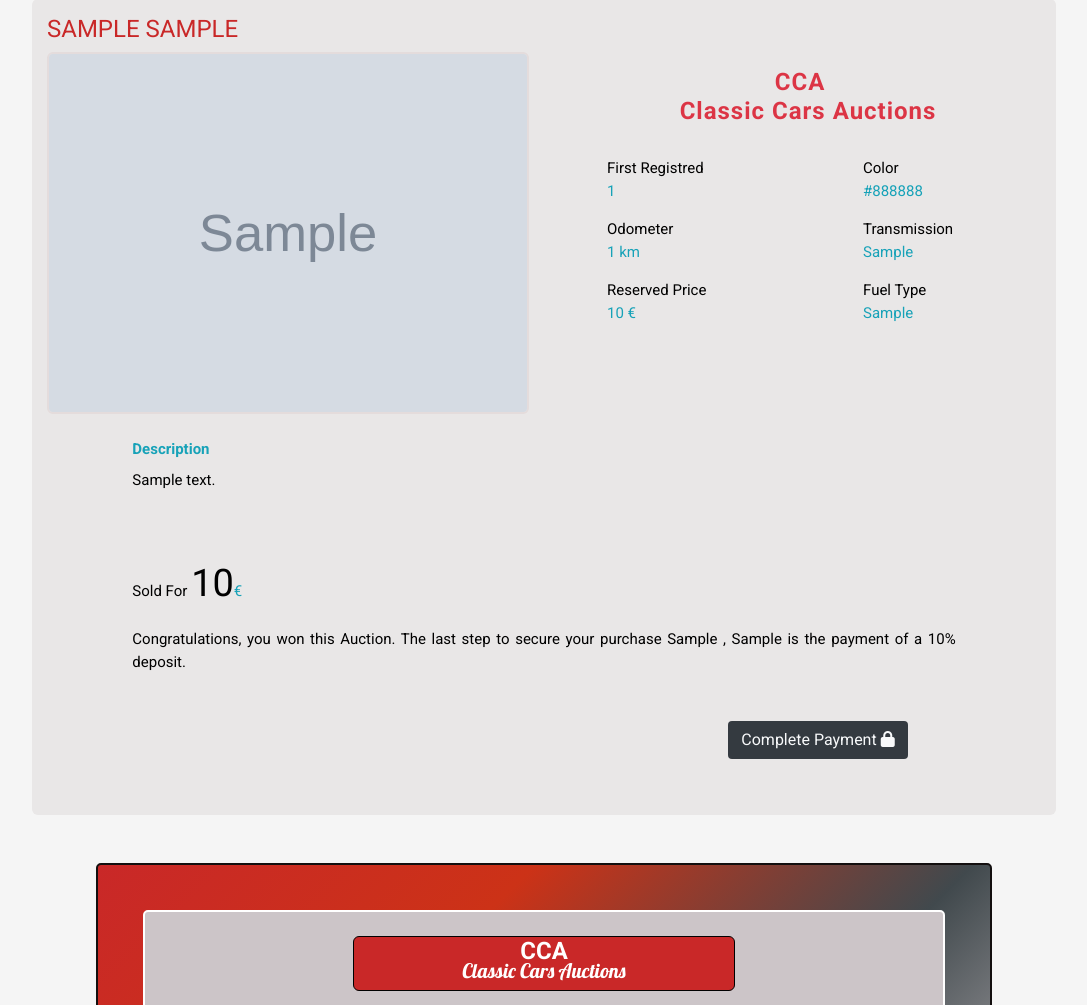
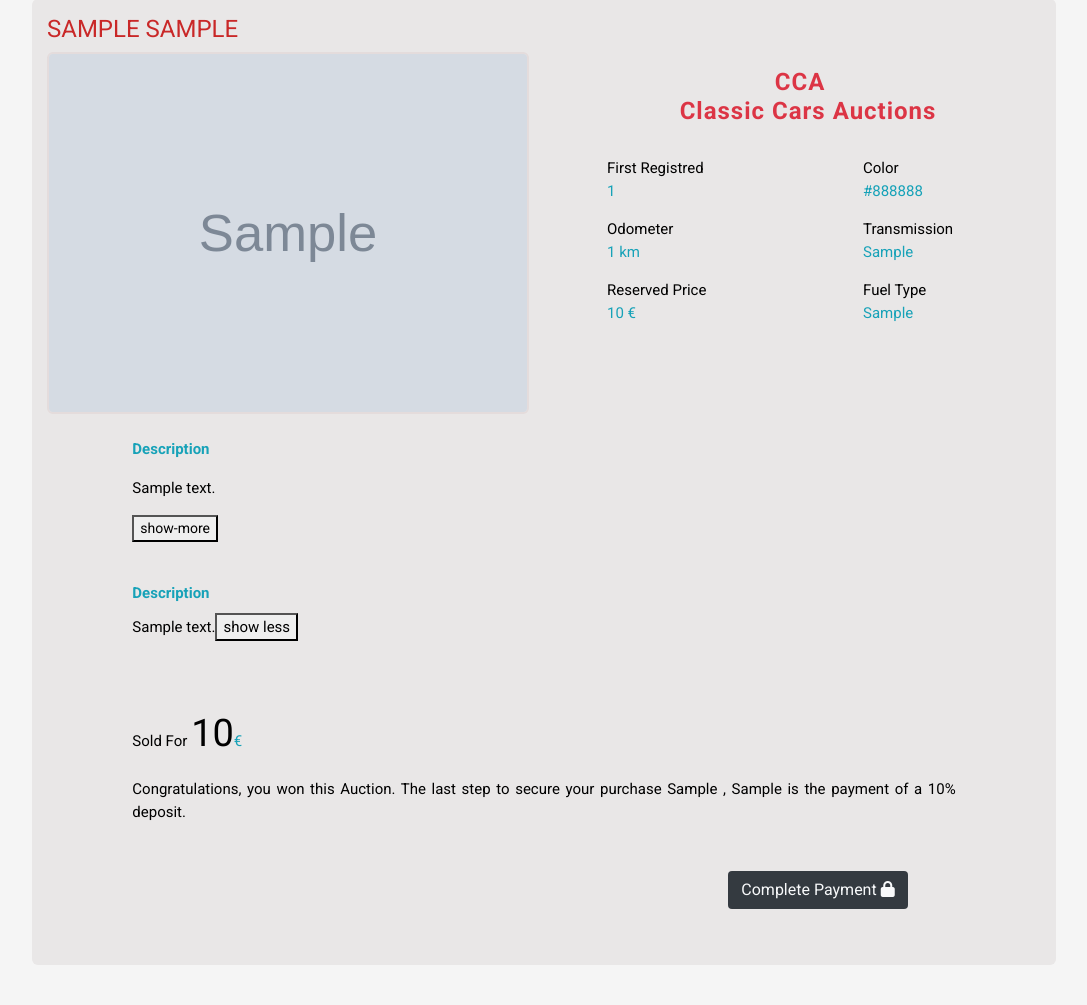
Before and after one commit to Code-Institute-Submissions/classic_cars_auctions, a Django app: page /auctions/auction_detail/1 in a window 1280 px wide. Shown: the part 198-1203 px from the top of the page, without its empty margins (96-1183 px from the left). Run offline with Django 3.2, Linux system fonts and the light colour scheme; a user stored in the database is signed in; tables that the repository leaves empty hold one stand-in row (values such as "Sample post"); grey boxes marked "Sample" are stand-in pictures; some libraries are stand-ins or nearby versions.

Commit message:
added toggle to car descriptions

```diff
--- a/auctions/templates/auctions/auction_detail.html
+++ b/auctions/templates/auctions/auction_detail.html
@@ -49,8 +49,12 @@
       </div>
       <div id="car-description1" class="col col-10 offset-1">
         <p class="text-info mb-0 mt-4 mb-2 font-weight-bold">Description</p>
-        <p class="text-justify">{{ car.description }}</p>
+        <p class="text-justify">{{ car.description|truncatewords:"25"|linebreaks }}<button id="show-description" class="description-btn mt-0">show-more</button></p>
 
+      </div>
+      <div id="car-description2"class="col col-10 offset-1 hide">
+        <p class="text-info mb-0 mt-4 mb-2 font-weight-bold">Description</p>
+        <p class="text-justify">{{ car.description }}<button id="hide-description" class="description-btn mt-0">show less</button></p></p>
       </div>
     </div>
     <div class="bidding-panel pb-4">
@@ -158,4 +162,15 @@
   });
 
 </script>
+<script type="text/javascript">
+  $('#show-description').click(function () {
+        $('#car-description1').addClass('hide');
+        $('#car-description2').removeClass('hide');
+    });
+    $('#hide-description').click(function () {
+        $('#car-description1').removeClass('hide');
+        $('#car-description2').addClass('hide');
+    });
+
+</script>
 {% endblock %}
```
